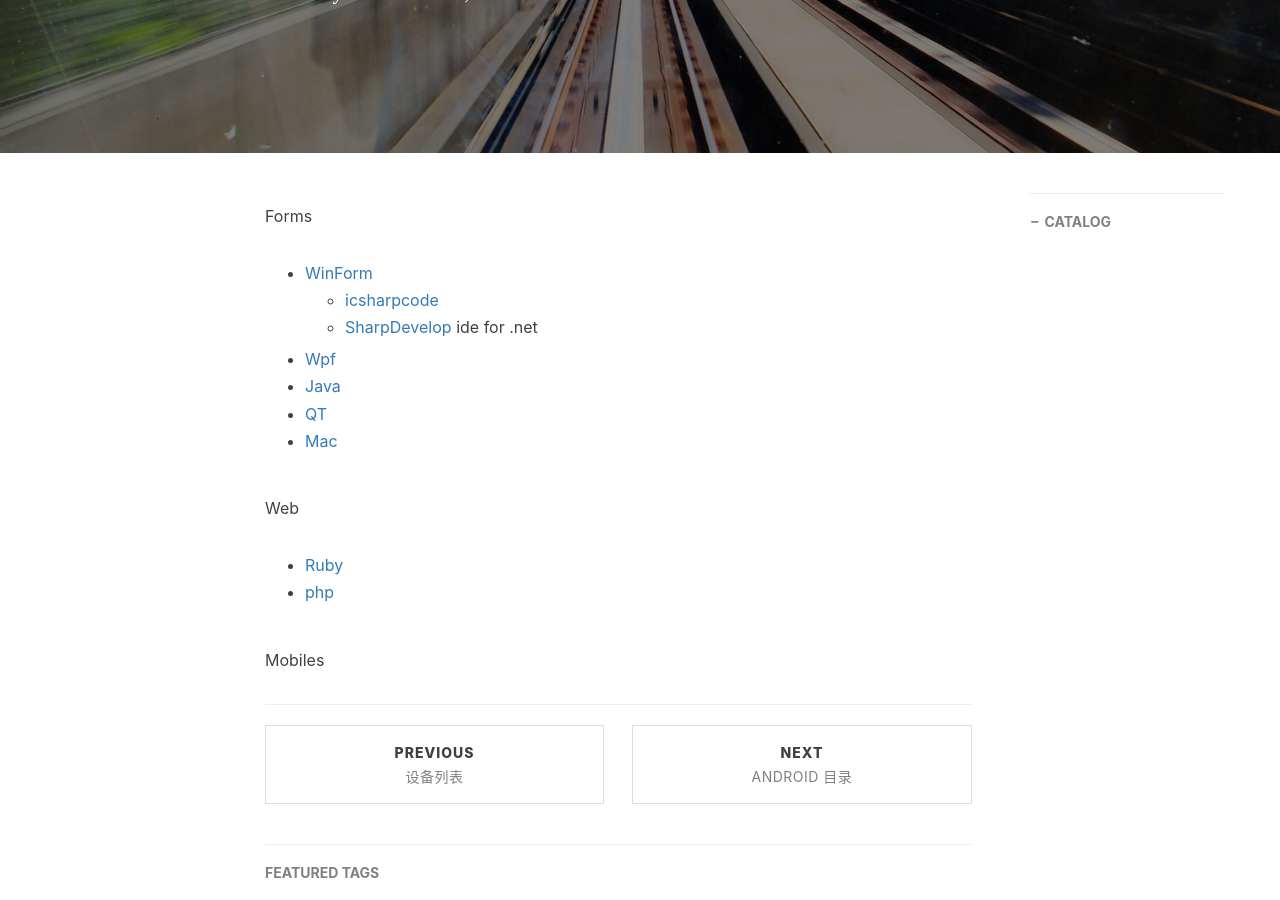
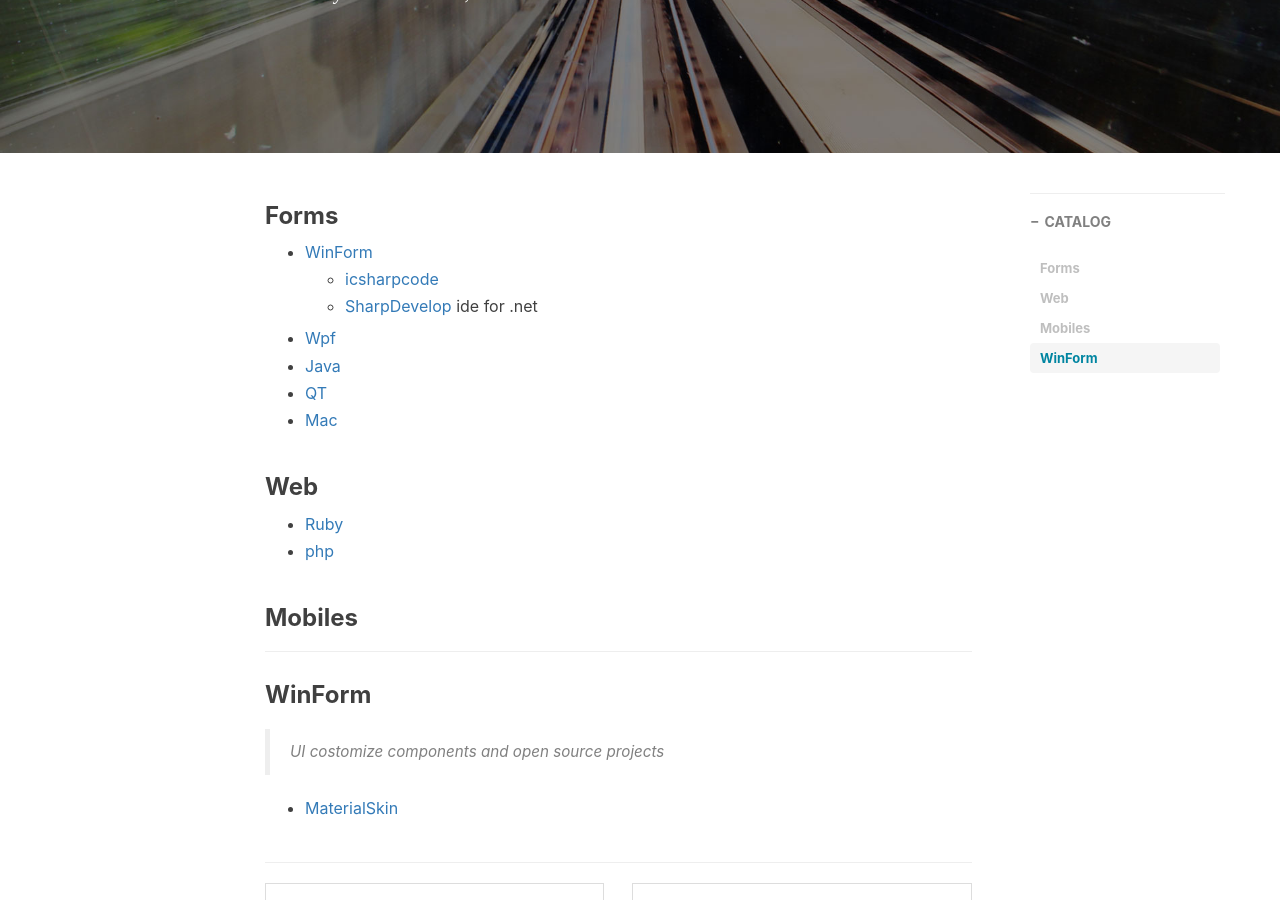
Before and after one commit to awd1559/awd1559.github.io, a Jekyll site: the page built from _posts/work/2014-06-09-urls.markdown, in a window 1280 px wide and 900 px high, scrolled down 370 px. Built offline with Jekyll 4.4.1, drawn with Linux system fonts in a browser that asks for light colours; nearby versions of some CDN libraries; comment, search, counter and statistics services are not loaded.

Commit message:
fix urls

```diff
--- a/_posts/work/2014-06-09-urls.markdown
+++ b/_posts/work/2014-06-09-urls.markdown
@@ -10,19 +10,26 @@ tags:
 ---
 
 
-Forms
+### Forms
 
-- [WinForm](#)
+- [WinForm](#WinForm)
   - [icsharpcode](https://github.com/icsharpcode)
   - [SharpDevelop](https://github.com/icsharpcode/SharpDevelop) ide for .net
 
-- [Wpf](#)
-- [Java](#)
-- [QT](#)
-- [Mac](#)
+- [Wpf](#Wpf)
+- [Java](#JavaForm)
+- [QT](#QTForm)
+- [Mac](#MacForm)
 
-Web
-- [Ruby](#)
-- [php](#)
+### Web
+- [Ruby](#Ruby)
+- [php](#php)
 
-Mobiles
+### Mobiles
+
+
+---
+### WinForm
+> UI costomize components and open source projects
+
+* [MaterialSkin](https://github.com/IgnaceMaes/MaterialSkin)
```
